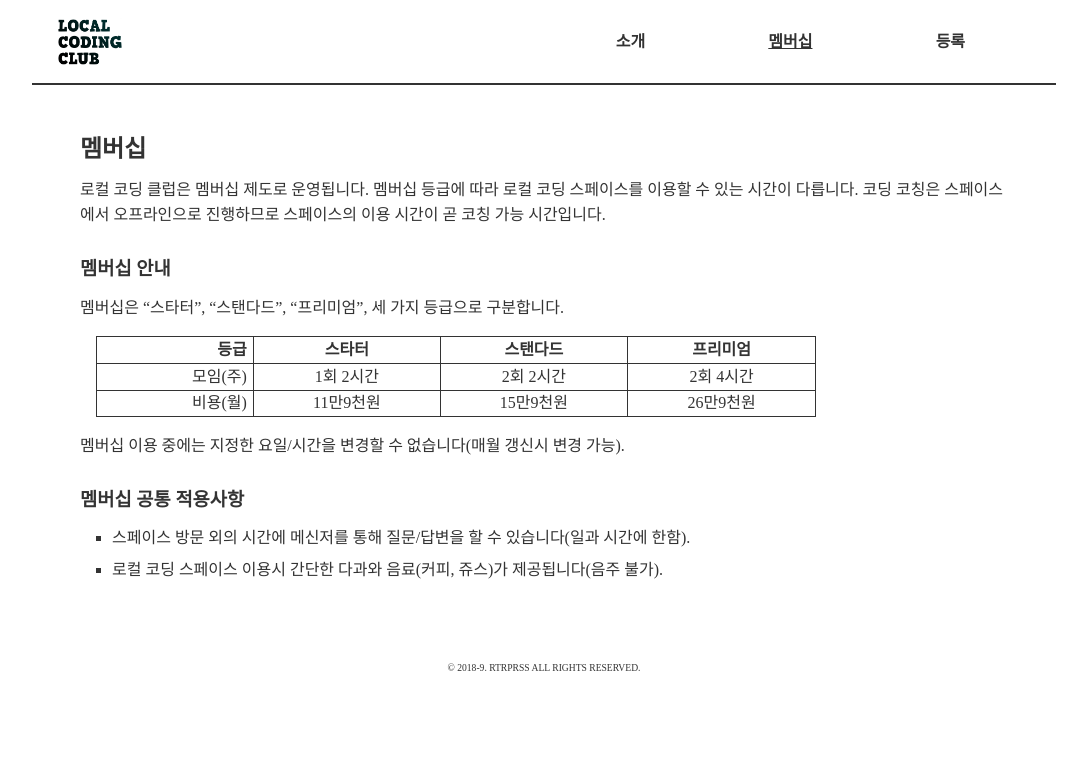
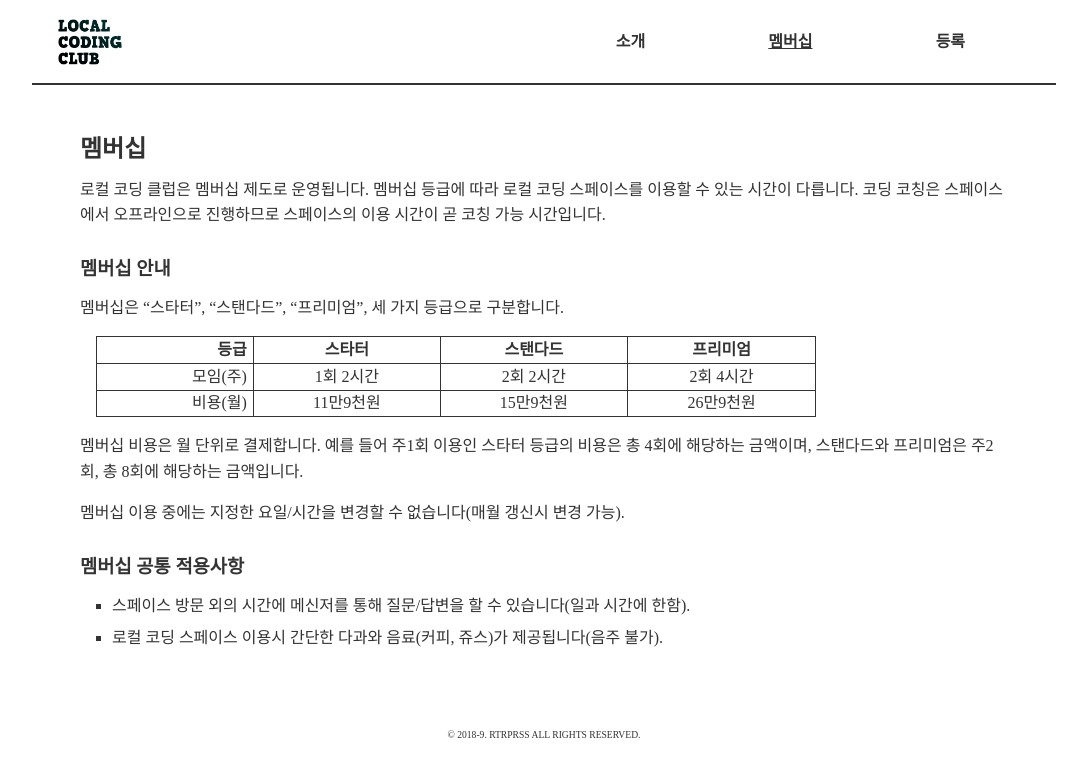
Before and after one commit to paikwiki/localcoding.club, a Jekyll site: the page built from membership.md, in a window 1280 px wide. Shown: the top 777 px of the page, without its empty margins (96-1183 px from the left). Built offline with Jekyll 4.4.1, drawn with Linux system fonts in a browser that asks for light colours; some web fonts are replaced.

Commit message:
멤버십 월단위 결제에 대해 상세 안내 추가

```diff
--- a/membership.md
+++ b/membership.md
@@ -23,6 +23,8 @@ og:
 |모임(주)| 1회 2시간 | 2회 2시간 | 2회 4시간 |
 |비용(월)| 11만9천원  |15만9천원  |26만9천원 |
 
+멤버십 비용은 월 단위로 결제합니다. 예를 들어 주1회 이용인 스타터 등급의 비용은 총 4회에 해당하는 금액이며, 스탠다드와 프리미엄은 주2회, 총 8회에 해당하는 금액입니다.
+
 멤버십 이용 중에는 지정한 요일/시간을 변경할 수 없습니다(매월 갱신시 변경 가능).
 
 ## 멤버십 공통 적용사항
```
